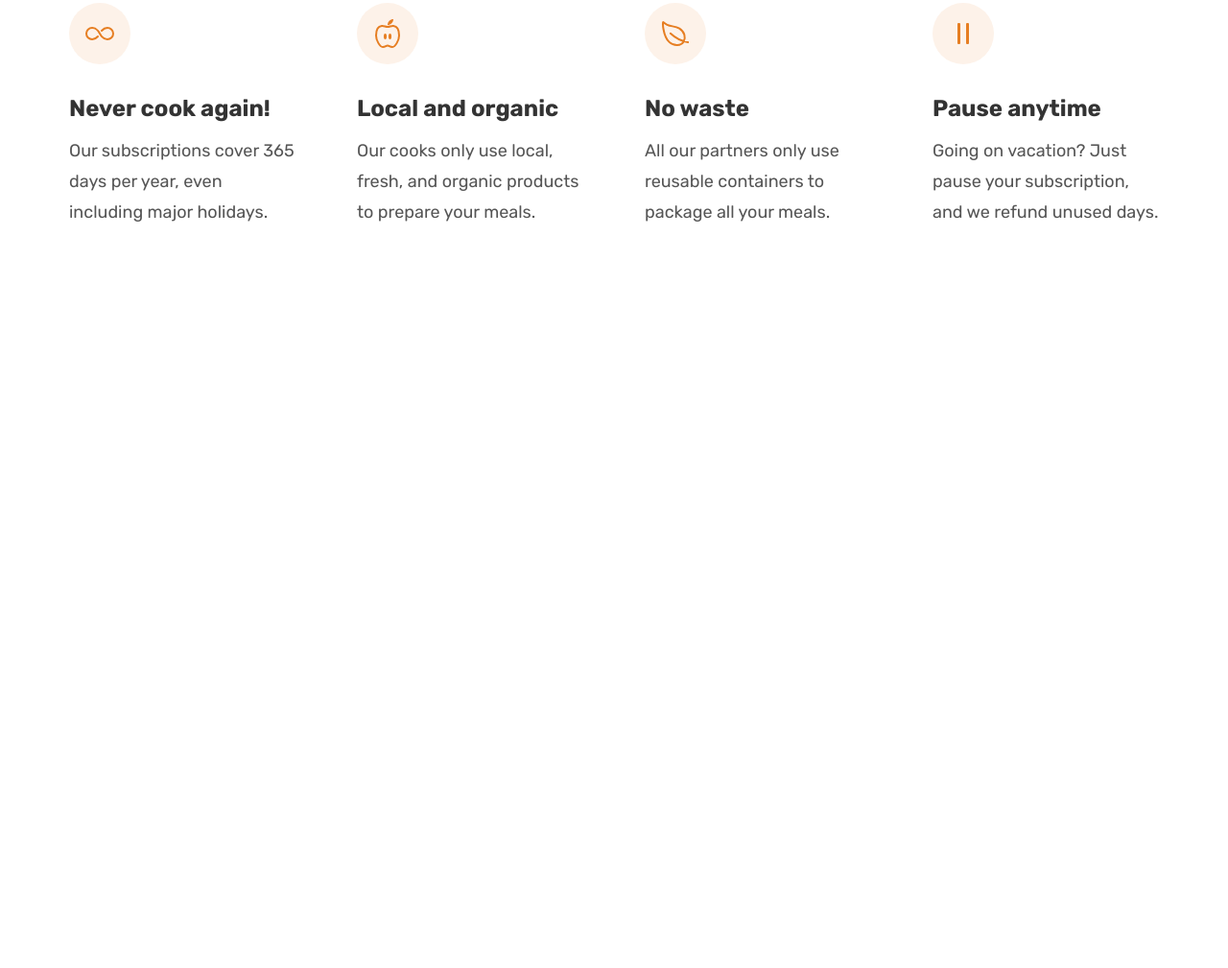
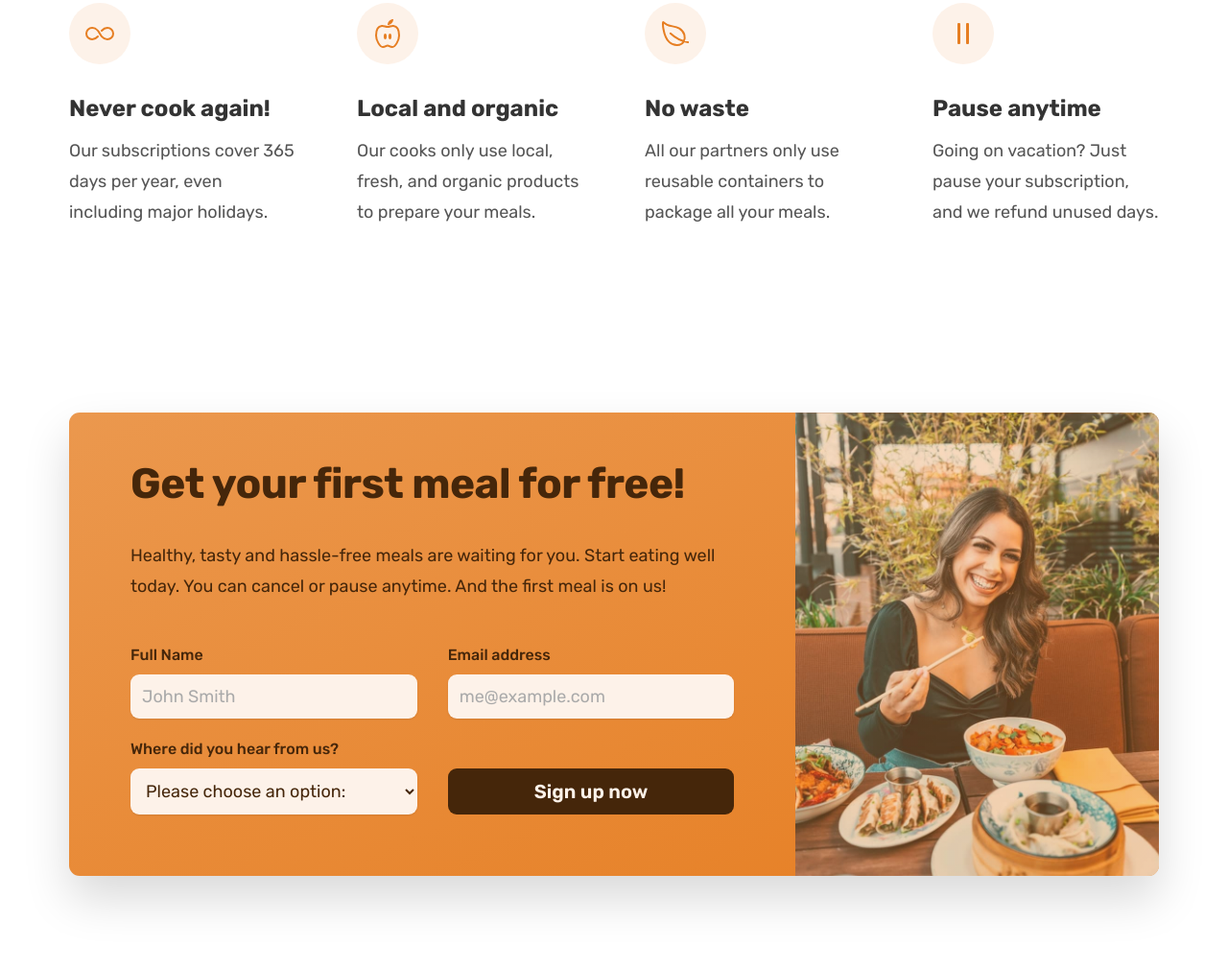
Before and after one commit to SchemingCate/omnifood, a plain HTML site: page index.html in a window 1280 px wide. Shown: the part 5598-6607 px from the top of the page at 96% size. Before the commit the page ends 5932 px from the top, so only its background shows below. Drawn offline with nearby package versions, Linux system fonts and the light colour scheme.

Commit message:
add call-to-action section

```diff
--- a/css/general.css
+++ b/css/general.css
@@ -70,6 +70,7 @@
   color: #cf711f;
 }
 
+.btn,
 .btn:link,
 .btn:visited {
   display: inline-block;
@@ -79,6 +80,9 @@
   text-decoration: none;
   border-radius: 9px;
   transition: all 0.3s;
+  border: none;
+  cursor: pointer;
+  font-family: inherit;
 }
 
 .btn--full:link,
@@ -102,6 +106,18 @@
 .btn--outline:active {
   background-color: #fdf2e9;
   box-shadow: inset 0 0 0 3px #fff;
+}
+
+.btn--form {
+  background-color: #45260a;
+  color: #fdf2e9;
+  align-self: end;
+  padding: 1.2rem;
+}
+
+.btn--form:hover {
+  background-color: #fff;
+  color: #555;
 }
 
 .link:link,
@@ -140,6 +156,11 @@
   color: #e67e22;
 }
 
+*:focus {
+  outline: none;
+  box-shadow: 0 0 0 0.8rem rgb(230, 126, 34, 0.5);
+}
+
 /* * * * * * * * * * * * * * * * * * * * * * * * * */
 /* helper / settings classes */
 /* * * * * * * * * * * * * * * * * * * * * * * * * */
--- a/css/style.css
+++ b/css/style.css
@@ -470,3 +470,84 @@ body {
   font-size: 1.8rem;
   line-height: 1.8;
 }
+
+/* * * * * * * * * * * * * * * * * * * * * * * * * */
+/* call to action (cta) section */
+/* * * * * * * * * * * * * * * * * * * * * * * * * */
+
+.section-cta {
+  padding: 9.6rem 0;
+}
+
+.cta {
+  display: grid;
+  grid-template-columns: 2fr 1fr;
+  background-color: #e67e22;
+  box-shadow: 0 2.4rem 4.8rem rgba(0, 0, 0, 0.15);
+  border-radius: 11px;
+  background-image: linear-gradient(to right bottom, #eb984e, #e67e22);
+  overflow: hidden;
+}
+
+.cta-text-box {
+  padding: 4.8rem 6.4rem 6.4rem 6.4rem;
+  color: #45260a;
+}
+
+.cta .heading-secondary {
+  color: inherit;
+  margin-bottom: 3.2rem;
+}
+
+.cta-text {
+  font-size: 1.8rem;
+  line-height: 1.8;
+  margin-bottom: 4.8rem;
+}
+
+.cta-img-box {
+  background-image: linear-gradient(
+      to right bottom,
+      rgb(235, 152, 78, 0.35),
+      rgb(230, 126, 34, 0.35)
+    ),
+    url('../img/eating.jpg');
+  background-size: cover;
+  background-position: center;
+}
+
+.cta-form {
+  display: grid;
+  grid-template-columns: 1fr 1fr;
+  column-gap: 3.2rem;
+  row-gap: 2.4rem;
+}
+
+.cta-form label {
+  display: block;
+  font-size: 1.6rem;
+  font-weight: 500;
+  margin-bottom: 1.2rem;
+}
+
+.cta-form input,
+.cta-form select {
+  width: 100%;
+  padding: 1.2rem;
+  font-size: 1.8rem;
+  font-family: inherit;
+  color: inherit;
+  border: none;
+  background-color: #fdf2e9;
+  border-radius: 9px;
+  box-shadow: 0 1px 2px rgb(0, 0, 0, 0.1);
+}
+
+.cta-form input::placeholder {
+  color: #aaa;
+}
+
+.cta *:focus {
+  outline: none;
+  box-shadow: 0 0 0 0.8rem rgb(253, 242, 233, 0.5);
+}
--- a/index.html
+++ b/index.html
@@ -515,6 +515,62 @@
           </div>
         </div>
       </section>
+
+      <section class="section-cta">
+        <div class="container">
+          <div class="cta">
+            <div class="cta-text-box">
+              <h2 class="heading-secondary">Get your first meal for free!</h2>
+              <p class="cta-text">
+                Healthy, tasty and hassle-free meals are waiting for you. Start
+                eating well today. You can cancel or pause anytime. And the
+                first meal is on us!
+              </p>
+
+              <form class="cta-form" action="#">
+                <div>
+                  <label for="full-name">Full Name</label>
+                  <input
+                    id="full-name"
+                    type="text"
+                    placeholder="John Smith"
+                    required
+                  />
+                </div>
+
+                <div>
+                  <label for="email">Email address</label>
+                  <input
+                    id="email"
+                    type="email"
+                    placeholder="me@example.com"
+                    required
+                  />
+                </div>
+
+                <div>
+                  <label for="select-where">Where did you hear from us?</label>
+                  <select id="select-where" required>
+                    <option value="">Please choose an option:</option>
+                    <option value="friends">Friends and family</option>
+                    <option value="youtube">YouTube video</option>
+                    <option value="podcast">Podcast</option>
+                    <option value="ad">Facebook ad</option>
+                    <option value="others">Others</option>
+                  </select>
+                </div>
+
+                <button class="btn btn--form">Sign up now</button>
+              </form>
+            </div>
+            <div
+              class="cta-img-box"
+              role="img"
+              aria-label="Woman enjoying food"
+            ></div>
+          </div>
+        </div>
+      </section>
     </main>
 
     <script
```
